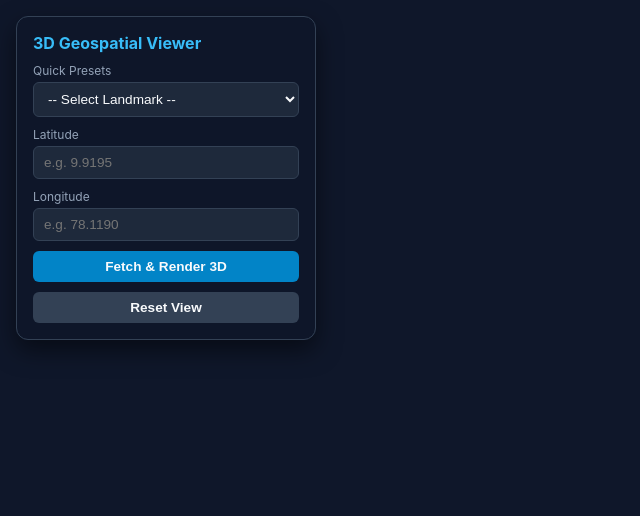
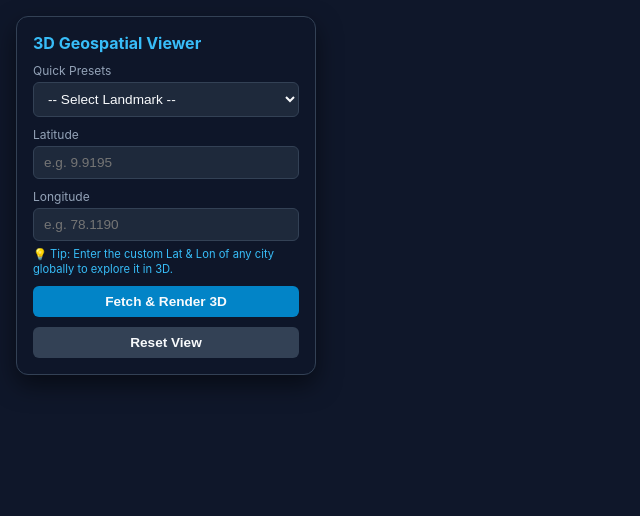
Before and after one commit to vijayvrar/earth-observation-poc-HD, a Flask app: page / in a window 1280 px wide. Shown: the top 516 px of the page, without its empty margins (0-640 px from the left). Run offline with Flask 3, Linux system fonts and the light colour scheme.

Commit message:
Update index.html

```diff
--- a/templates/index.html
+++ b/templates/index.html
@@ -32,7 +32,7 @@
         .panel-header h2 { font-size: 1rem; color: #38bdf8; }
 
         .toggle-btn {
-            display: none; /* Hidden on desktop */
+            display: none;
             background: #1e293b;
             border: 1px solid #334155;
             color: #38bdf8;
@@ -45,6 +45,13 @@
 
         .form-group { margin-top: 10px; }
         .form-group label { display: block; font-size: 0.75rem; color: #94a3b8; margin-bottom: 4px; }
+
+        .info-tip {
+            font-size: 0.7rem;
+            color: #38bdf8;
+            margin-top: 6px;
+            line-height: 1.3;
+        }
 
         input, select, button {
             width: 100%;
@@ -79,7 +86,6 @@
             pointer-events: none;
         }
 
-        /* Mobile Collapsible Breakpoint */
         @media (max-width: 600px) {
             .control-panel {
                 top: 10px;
@@ -91,7 +97,6 @@
 
             .toggle-btn { display: block; }
 
-            /* Collapsed state hides input forms on small screens */
             .control-panel.collapsed .panel-body {
                 display: none;
             }
@@ -118,8 +123,9 @@
                     <option value="">-- Select Landmark --</option>
                     <option value="9.9195,78.1190">Meenakshi Temple, Madurai</option>
                     <option value="13.0628,80.2796">Chepauk Stadium, Chennai</option>
-                    <option value="27.9881,86.9250">Mount Everest, Nepal</option>
-                    <option value="36.0544,-112.1401">Grand Canyon, USA</option>
+                    <option value="28.6139,77.2090">Delhi (Connaught Place)</option>
+                    <option value="19.0760,72.8777">Mumbai (Gateway of India)</option>
+                    <option value="-33.8568,151.2153">Sydney Opera House, Australia</option>
                 </select>
             </div>
 
@@ -132,6 +138,8 @@
                     <label for="longitude">Longitude</label>
                     <input type="text" id="longitude" name="longitude" placeholder="e.g. 78.1190" required value="{% if data and data.longitude %}{{ data.longitude }}{% endif %}">
                 </div>
+
+                <p class="info-tip">💡 Tip: Enter the custom Lat & Lon of any city globally to explore it in 3D.</p>
 
                 <div class="form-group">
                     <button type="submit" class="primary">Fetch & Render 3D</button>
@@ -153,7 +161,6 @@
     <div id="webgl-container"></div>
 
     <script>
-        // 1. Mobile Panel Toggle Logic
         const panel = document.getElementById('panel');
         const toggleBtn = document.getElementById('toggle-panel-btn');
 
@@ -162,7 +169,6 @@
             toggleBtn.innerText = panel.classList.contains('collapsed') ? 'Show controls' : 'Hide controls';
         });
 
-        // 2. Preset Selection Listener with Auto-Submit
         document.getElementById('presets').addEventListener('change', function(e) {
             if (e.target.value) {
                 const parts = e.target.value.split(',');
@@ -172,18 +178,15 @@
             }
         });
 
-        // 3. Read Base64 Data Payload
         const dataStore = document.getElementById('image-data-store');
         const imageData = dataStore ? dataStore.dataset.image : '';
 
         if (imageData) {
-            // Auto-collapse panel on mobile after rendering image
             if (window.innerWidth <= 600) {
                 panel.classList.add('collapsed');
                 toggleBtn.innerText = 'Show controls';
             }
 
-            // Three.js Scene Setup
             const container = document.getElementById('webgl-container');
             const scene = new THREE.Scene();
             scene.background = new THREE.Color(0x0f172a);
@@ -196,16 +199,13 @@
             renderer.setPixelRatio(window.devicePixelRatio);
             container.appendChild(renderer.domElement);
 
-            // Orbit Controls
             const controls = new THREE.OrbitControls(camera, renderer.domElement);
             controls.enableDamping = true;
             controls.dampingFactor = 0.05;
 
-            // Ambient Lighting
             const ambientLight = new THREE.AmbientLight(0xffffff, 1.2);
             scene.add(ambientLight);
 
-            // Texture & Geometry Mapping
             const textureLoader = new THREE.TextureLoader();
             const texture = textureLoader.load(imageData);
             texture.anisotropy = renderer.capabilities.getMaxAnisotropy();
@@ -219,7 +219,6 @@
             plane.rotation.x = -Math.PI / 2;
             scene.add(plane);
 
-            // Animation Loop
             const animate = function() {
                 requestAnimationFrame(animate);
                 controls.update();
@@ -227,7 +226,6 @@
             };
             animate();
 
-            // Camera Reset Action
             document.getElementById('reset-cam-btn').addEventListener('click', function() {
                 camera.position.set(0, 8, 8);
                 controls.reset();
```
